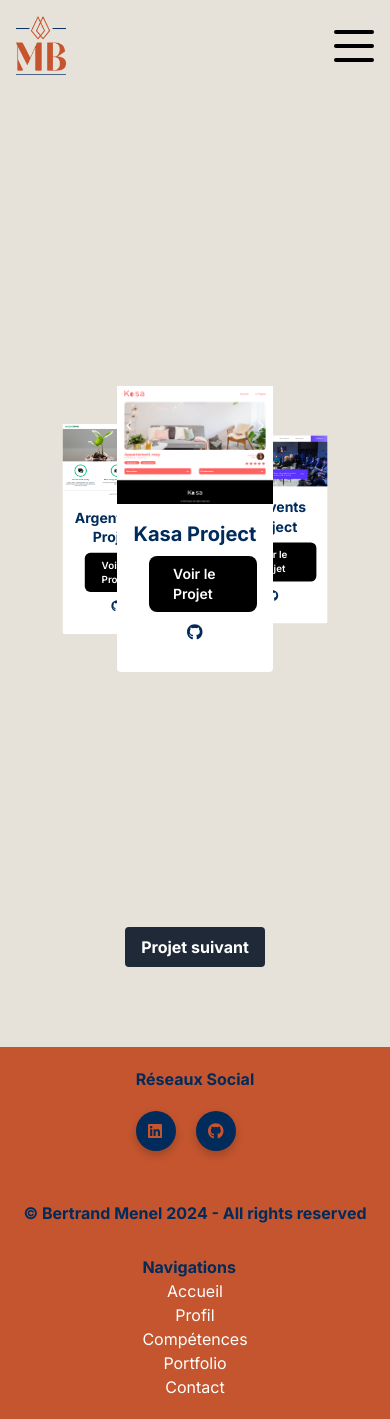
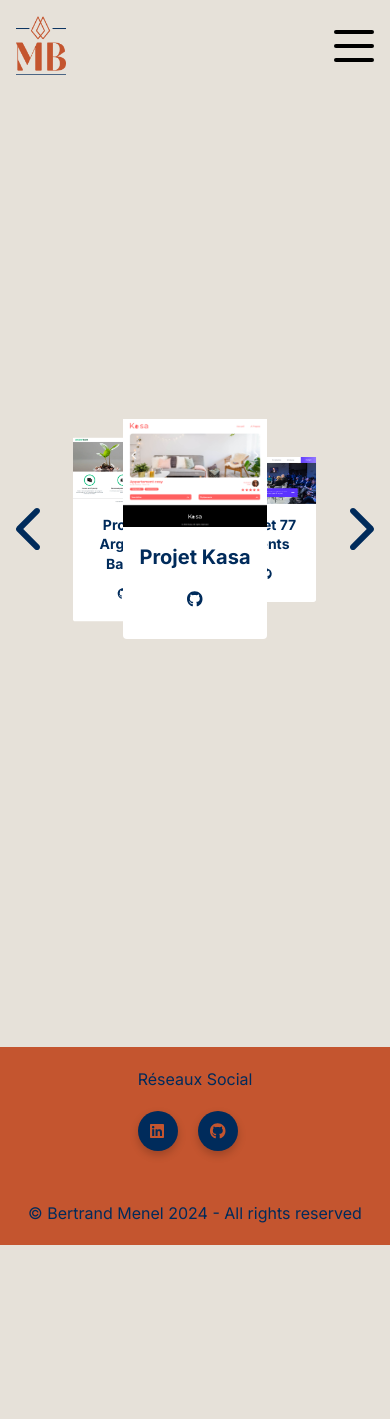
Before and after one commit to BrdML/portfolio_p12, a Next.js app: page /portfolio in a window 390 px wide. After the commit the page ends 1245 px from the top, so only its background shows below. Built offline with nearby package versions, Linux system fonts and the light colour scheme.

Commit message:
debug darkmode & modif code

```diff
--- a/public/data/projects.json
+++ b/public/data/projects.json
@@ -1,23 +1,26 @@
 [
     {
-      "title": "Kasa Project",
+      "title": "Projet Kasa",
       "image": "/assets/images/Project/kasaProject.png",
-      "alt": "Kasa Project - Short description",
+      "alt": "Kasa Project",
       "link": "/",
-      "github": "https://github.com/BrdML/projet_8_kasa"
+      "github": "https://github.com/BrdML/projet_8_kasa",
+      "summary": "Ce projet consiste à créer une application web permettant aux utilisateurs de la plateforme ArgentBank de se connecter et de gérer leurs comptes et profils. Dans une seconde partie du projet, il est demandé de déterminer les endpoints d'API nécessaires pour gérer certaines fonctionnalités pour les transactions."
     },
     {
-      "title": "77 Events Project",
+      "title": "Projet 77 Events",
       "image": "/assets/images/Project/77eventsProject.png",
-      "alt": "77 Events Project - Short description",
+      "alt": "77 Events Project",
       "link": "/",
-      "github": "https://github.com/BrdML/Projet10_debbuger_un_site"
+      "github": "https://github.com/BrdML/Projet10_debbuger_un_site",
+      "summary": "Ce projet consiste à debugger et finaliser le développement du site d'une agence événementielle grace à chrome DevTools et par la suite créer un cahier des recettes afin d'effectuer des tests unitaires et d'intégration."
     },
     {
-      "title": "Argent Bank Project",
+      "title": "Projet Argent Bank",
       "image": "/assets/images/Project/AgentBankProject.png",
-      "alt": "Argent Bank Project - Short description",
+      "alt": "Argent Bank Project",
       "link": "/",
-      "github": "https://github.com/BrdML/ArgentBank_P11"
+      "github": "https://github.com/BrdML/ArgentBank_P11",
+      "summary": "Ce projet consiste à créer une application web permettant aux utilisateurs de la plateforme ArgentBank de se connecter et de gérer leurs comptes et profils. Dans une seconde partie du projet, il est demandé de déterminer les endpoints d'API nécessaires pour gérer certaines fonctionnalités pour les transactions."
     }
   ]
--- a/src/app/contact/page.jsx
+++ b/src/app/contact/page.jsx
@@ -124,7 +124,7 @@ function Contact() {
               />
               <label htmlFor="is-human" className='font-bold text-red-800'> cocher la case pour envoyer</label>
             </div>
-            <button type="submit" disabled={!isHuman}>
+            <button type="submit" className='bg-dark-secondary font-bold rounded dark:bg-dark-darkbg' disabled={!isHuman}>
               {isSubmitting ? 'Envoi en cours...' : 'Envoyer'}
             </button>
             {successMessage && (<p className="success-message">{successMessage}</p>)}
--- a/src/components/Footer/index.css
+++ b/src/components/Footer/index.css
@@ -14,4 +14,8 @@
     gap: 30px;
 }
 
+.footer p{
+    font-weight:normal;
 }
+
+}
--- a/src/components/Footer/index.jsx
+++ b/src/components/Footer/index.jsx
@@ -12,7 +12,7 @@ function Footer() {
     {url: "/contact", title: "Contact"}
 ];
   return (
-    <div className="footer w-[100%] flex justify-around bg-[#C4552F] dark:bg-dark-darkbg p-5 my-20">
+    <div className="footer w-[100%] flex flex-col items-center bg-[#C4552F] dark:bg-dark-darkbg p-5 my-20">
       <div className='flex flex-col'>
         <p className='font-bold'>Réseaux Social</p>
         <div className='socialIconFooter flex gap-5 my-5'>
@@ -31,14 +31,6 @@ function Footer() {
         </div>
       </div>
       <p className='font-bold text-wrap'>© Bertrand Menel 2024 - All rights reserved </p>
-      <div className='flex flex-col'>
-        <p className='font-bold'>Navigations</p>
-        {links.map(link=>(
-            <Link className='text-white text-center hover:text-[#002B5B] hover:dark:text-dark-secondary' href={link.url} key={link.title}>
-                {link.title}
-            </Link>
-        ))}
-      </div>
     </div>
   )
 }
--- a/src/components/Navbar/index.jsx
+++ b/src/components/Navbar/index.jsx
@@ -11,8 +11,12 @@ import { motion } from 'framer-motion';
 
 function Navbar() {
     const [darkMode, setDarkMode] = useState(() => {
-        return localStorage.getItem('theme') === 'dark';
+        // Récupération de la valeur du mode sombre depuis le localStorage, si elle existe
+        const savedMode = localStorage.getItem('theme');
+        // Si le mode sombre est stocké dans le localStorage, on le retourne, sinon on retourne false par défaut
+        return savedMode === 'dark' ? true : false;
       });
+
     const [open, setOpen] = useState(false);
 
     // Variables pour les animations du menu burger
@@ -65,15 +69,21 @@ function Navbar() {
         },
     }
 
-    // Gestion du mode sombre
+ // Fonction pour basculer entre le mode sombre et le mode clair
+  const handleToggleMode = () => {
+    const newMode = !darkMode; // Inversion du mode actuel
+    setDarkMode(newMode); // Mise à jour du mode sombre
+    localStorage.setItem('theme', newMode ? 'dark' : 'light'); // Stockage du mode sombre dans le localStorage
+  };
+
+    // Effet pour mettre à jour la classe de l'élément racine HTML en fonction du mode sombre
     useEffect(() => {
-        document.documentElement.classList.toggle('dark', darkMode);
-        localStorage.setItem('theme', darkMode ? 'dark' : 'light');
-    }, [darkMode]);
-
-    const handleToggleMode = () => {
-        setDarkMode((prevDarkMode) => !prevDarkMode);
-    };
+        if (darkMode) {
+          document.documentElement.classList.add('dark');
+        } else {
+          document.documentElement.classList.remove('dark');
+        }
+      }, [darkMode]);
 
 
     // Liens de la barre de navigation
--- a/src/components/projectSlider/index.jsx
+++ b/src/components/projectSlider/index.jsx
@@ -6,6 +6,7 @@ import Image from 'next/image';
 import Link from 'next/link';
 import { FontAwesomeIcon } from '@fortawesome/react-fontawesome';
 import { faGithub } from '@fortawesome/free-brands-svg-icons';
+import { faChevronLeft, faChevronRight } from '@fortawesome/free-solid-svg-icons';
 
 const ProjectSlide = () => {
   // Etat des projets à afficher
@@ -14,13 +15,35 @@ const ProjectSlide = () => {
   // Etat des positions des projets (pour l'animation)
   const [positionIndex, setPositionIndex] = useState([0, 1, 2]);
 
+  const [showCard, setShowCard] = useState(false);
+  const [cardIndex, setCardIndex] = useState(null);
+
   // Fonction pour faire défiler les projets vers la position suivante
   const handleNext = () => {
-      setPositionIndex((prevIndex) => {
-          const updatedIndex = prevIndex.map((prevIndex) => (prevIndex + 1) % 3)
-          return updatedIndex
-      })
-  }
+    setPositionIndex((prevIndex) => {
+      const updatedIndex = prevIndex.map((prevIndex) => (prevIndex + 1) % 3);
+      return updatedIndex;
+    });
+  };
+
+  const handleMouseEnter = (index) => {
+    setShowCard(true);
+    setCardIndex(index);
+  };
+
+  const handleMouseLeave = () => {
+    setShowCard(false);
+    setCardIndex(null);
+  };
+  const handlePrevious = () => {
+    setPositionIndex((prevIndex) => {
+      const updatedIndex = prevIndex.map((prevIndex) => {
+        return prevIndex === 0 ? 2 : prevIndex - 1;
+      });
+      return updatedIndex;
+    });
+  };
+
 
   // Récupération des données des projets au chargement du composant
   useEffect(() => {
@@ -51,7 +74,7 @@ const ProjectSlide = () => {
       right1: {x: '50%', scale: 0.7, zIndex: 2},
   }
   return (
-    <div className='flex items-center justify-center flex-col h-screen'>
+    <div className='flex items-center justify-center flex-col h-screen relative'>
       {projects.map((project, index) => (
         <motion.div
           key={index}
@@ -70,6 +93,8 @@ const ProjectSlide = () => {
                     width={400}
                     height={200}
                     className='object-cover'
+                    onMouseEnter={() => handleMouseEnter(index)}
+                    onMouseLeave={handleMouseLeave}
                 />
                 </Link>
                 <div className='p-4 flex items-center flex-col justify-center'>
@@ -78,7 +103,6 @@ const ProjectSlide = () => {
 
                     </div>
                     <div className='linkproject flex items-center'>
-                    <Link href={project.link} className='ml-4 rounded-lg bg-black text-white p-2 px-6 text-sm font-semibold'>Voir le Projet</Link>
                         <Link href={project.github} className='w-10 m-auto'target="_blank">
                             <FontAwesomeIcon
                                 icon={faGithub}
@@ -88,11 +112,22 @@ const ProjectSlide = () => {
                     </div>
                 </div>
             </div>
+            {showCard && cardIndex === index && (
+              <div className='cardDescription absolute top-0 left-0 w-full text-center'>
+                {/* Adjust tooltip position and styles as needed */}
+                <p className='text-white bg-black bg-opacity-70 p-2 rounded'>{project.summary}</p>
+              </div>
+            )}
         </motion.div>
       ))}
-        <button onClick={handleNext} className='absolute bottom-0 mt-4 bg-gray-800 hover:bg-gray-700 text-white font-bold py-2 p-4 rounded'>
-            Projet suivant
-         </button>
+      <div className='w-full flex justify-between'>
+        <button onClick={handlePrevious} className='font-bold text-5xl'>
+          <FontAwesomeIcon icon={faChevronLeft} />
+        </button>
+        <button onClick={handleNext} className='font-bold text-5xl'>
+          <FontAwesomeIcon icon={faChevronRight} />
+        </button>
+      </div>
     </div>
   )
 }
```
